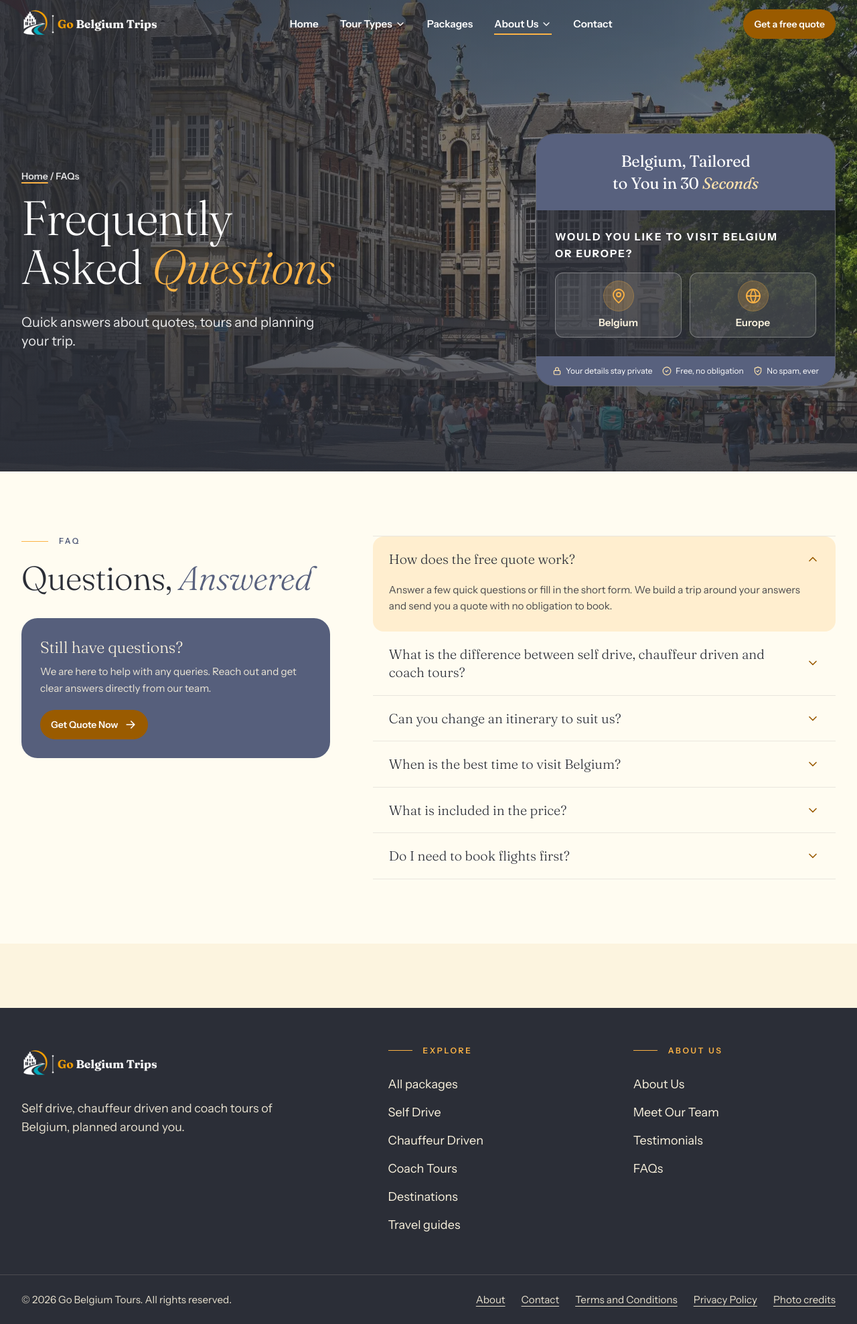
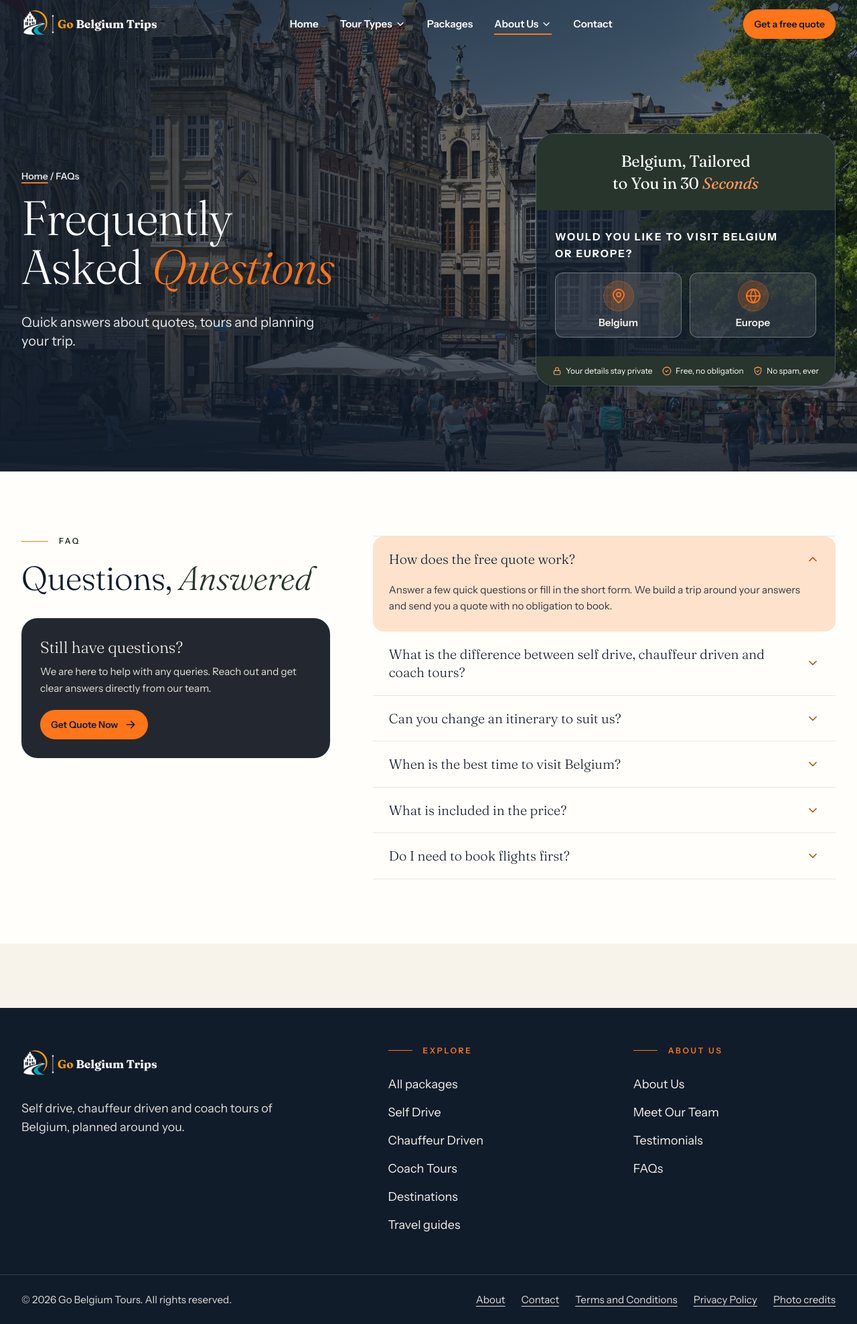
Before and after one commit to johnernel/belgium-tours, a Laravel app: page /faqs in a window 1280 px wide. Shown: the whole page at 67% size. Run offline with Laravel 12, Linux system fonts and the light colour scheme; data comes from the database, SQL or seed files in the repository; data that the repository does not hold is empty; style sheets or scripts are compiled from the project's sources.

Commit message:
Colour palette copied from goeurotours.com (local only)
Co-Authored-By: Claude Sonnet 5.5 <noreply@anthropic.com>

```diff
--- a/resources/css/brand.css
+++ b/resources/css/brand.css
@@ -6,27 +6,27 @@
      ink    = headings, body text, dark sections
    ------------------------------------------------------------------ */
 @theme {
-    --color-cream: #fcf4df;
-    --color-cream-deep: #f6e8c4;
-    --color-sky: #9dd7e2;
-    --color-sky-soft: #d6eef3;
-    --color-sky-hover: #a1dbe6; /* hover colour of the CTA buttons */
-    --color-slate: #58617e;
-    --color-amber: #fcb345;
-    --color-amber-deep: #e89a1c;
-    --color-amber-ink: #9a5b00; /* amber for text on cream (4.9:1) */
-    --color-ink: #2b2e37;
-    --color-paper: #fffdf7;
-    --color-dusk: #565f7c; /* Why Choose Us section background */
-    --color-aqua: #9fdae1; /* Journal category tags */
-    --color-mist: #e8f6f8; /* Homepage Test Why Travel With Us section and cards */
-    --color-mist-deep: #c3e1e6; /* border and soft shadow on mist cards */
-    --color-teal-deep: #2b6b66; /* icon glyphs on the mint circles */
-    --color-amber-light: #ffe3ad; /* amber for text on the slate bands (about 5.3:1) */
-    --color-mint: #a9d6d0; /* icon circles in the Homepage Test Why Travel With Us cards */
-    --color-aqua-light: #beeef3; /* icons on slate squares (Homepage Test feature strip) */
-    --color-ivory: #fffcf1; /* Travel Your Way section background */
-    --color-bar: #f3ecd8; /* sticky navigation bar */
+    --color-cream: #f7f3ea;
+    --color-cream-deep: #e9ddc9;
+    --color-sky: #e3ede5;
+    --color-sky-soft: #e3ede5;
+    --color-sky-hover: #e3ede5; /* hover colour of the CTA buttons */
+    --color-slate: #28352d;
+    --color-amber: #ff7518;
+    --color-amber-deep: #e0640f;
+    --color-amber-ink: #b84e00; /* amber for text on cream (4.9:1) */
+    --color-ink: #111c2b;
+    --color-paper: #fffefa;
+    --color-dusk: #232830; /* Why Choose Us section background */
+    --color-aqua: #e3ede5; /* Journal category tags */
+    --color-mist: #e3ede5; /* Homepage Test Why Travel With Us section and cards */
+    --color-mist-deep: #c9dcce; /* border and soft shadow on mist cards */
+    --color-teal-deep: #3f7775; /* icon glyphs on the mint circles */
+    --color-amber-light: #ff9a55; /* amber for text on the slate bands (about 5.3:1) */
+    --color-mint: #cfe3da; /* icon circles in the Homepage Test Why Travel With Us cards */
+    --color-aqua-light: #e3ede5; /* icons on slate squares (Homepage Test feature strip) */
+    --color-ivory: #fffefa; /* Travel Your Way section background */
+    --color-bar: #f7f3ea; /* sticky navigation bar */
 
     /* Headings and titles: Fraunces (light). Body text, descriptions and buttons: Instrument Sans. */
     --font-display: 'Fraunces Variable', 'Fraunces', Georgia, 'Times New Roman', serif;
@@ -40,8 +40,8 @@
     --radius-card: 1.5rem;
     --radius-pill: 999px;
 
-    --shadow-card: 0 1px 2px rgb(43 46 55 / 0.06), 0 10px 30px -12px rgb(43 46 55 / 0.25);
-    --shadow-lift: 0 2px 4px rgb(43 46 55 / 0.08), 0 20px 40px -16px rgb(43 46 55 / 0.35);
+    --shadow-card: 0 1px 2px rgb(17 28 43 / 0.06), 0 10px 30px -12px rgb(17 28 43 / 0.25);
+    --shadow-lift: 0 2px 4px rgb(17 28 43 / 0.08), 0 20px 40px -16px rgb(17 28 43 / 0.35);
 }
 
 /* Self-hosted fonts, preloaded in the layout. Fraunces and Instrument Sans are both variable fonts. */
--- a/resources/views/components/button.blade.php
+++ b/resources/views/components/button.blade.php
@@ -5,7 +5,7 @@
     $variants = [
         'primary' => 'bg-amber text-ink hover:bg-amber-deep',
         // Brand CTA: solid amber, white text, light blue on hover (hover text goes dark so it stays readable).
-        'cta' => 'bg-amber-ink text-white hover:bg-sky-hover hover:text-ink',
+        'cta' => 'bg-amber text-ink hover:bg-sky-hover hover:text-ink',
         'dark' => 'bg-ink text-cream hover:bg-slate',
         'sky' => 'bg-sky text-ink hover:bg-sky-soft',
         'outline' => 'border-2 border-ink text-ink hover:bg-ink hover:text-cream',
--- a/resources/views/emails/enquiry.blade.php
+++ b/resources/views/emails/enquiry.blade.php
@@ -1,6 +1,6 @@
 <!doctype html>
 <html lang="en">
-<body style="font-family:Arial,sans-serif;color:#2B2E37;line-height:1.5">
+<body style="font-family:Arial,sans-serif;color:#111C2B;line-height:1.5">
 <h2 style="margin:0 0 12px">New enquiry from {{ $enquiry->fullName() }}</h2>
 <table cellpadding="6" style="border-collapse:collapse">
     <tr><td><strong>Form</strong></td><td>{{ $enquiry->form_name }}</td></tr>
--- a/resources/views/layouts/app.blade.php
+++ b/resources/views/layouts/app.blade.php
@@ -17,7 +17,7 @@
     @if($noindex)<meta name="robots" content="noindex, nofollow">@endif
     <meta name="csrf-token" content="{{ csrf_token() }}">
     @if($site->recaptcha_key)<meta name="recaptcha-site-key" content="{{ $site->recaptcha_key }}">@endif
-    <meta name="theme-color" content="#FCF4DF">
+    <meta name="theme-color" content="#F7F3EA">
 
     <meta property="og:type" content="website">
     <meta property="og:site_name" content="{{ $site->brand }}">
```
Also changed, not shown: CLAUDE.md (+1 -0 lines), resources/css/app.css (+14 -14 lines), resources/views/partials/journey-map.blade.php (+4 -4 lines), tests/Feature/PublicPagesTest.php (+1 -1 lines).
